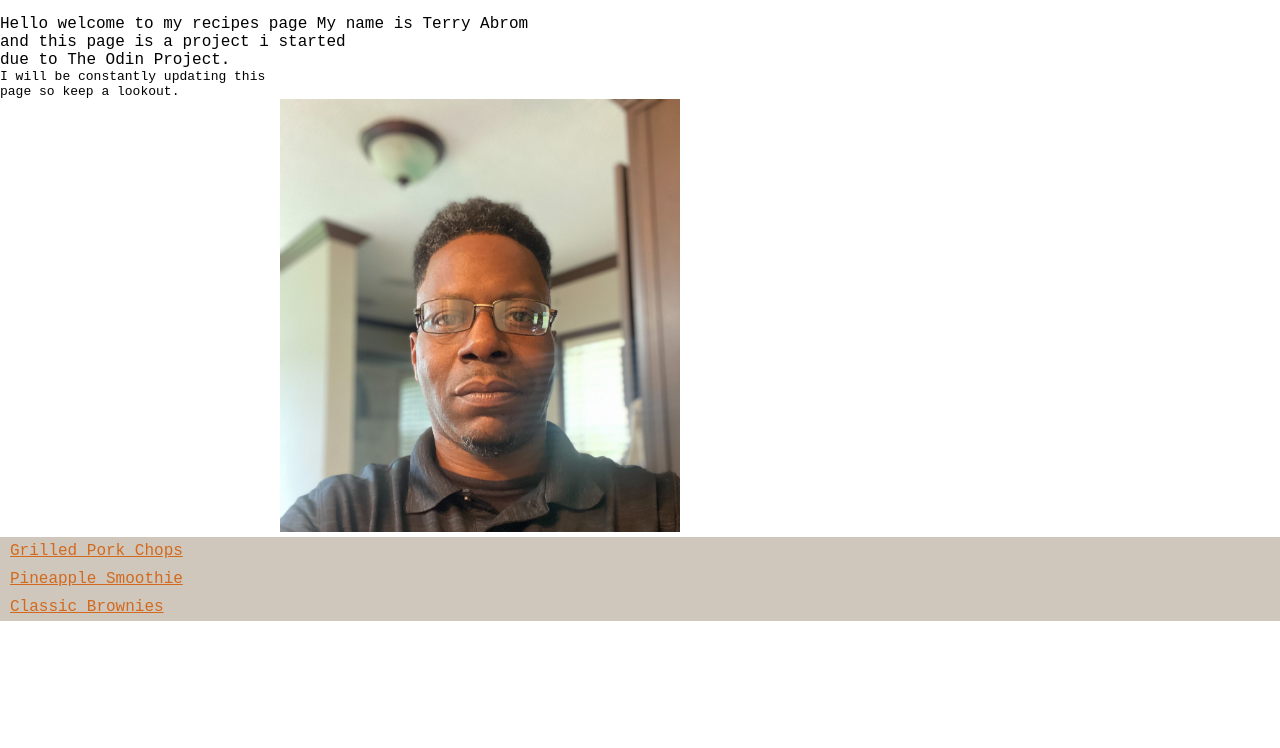
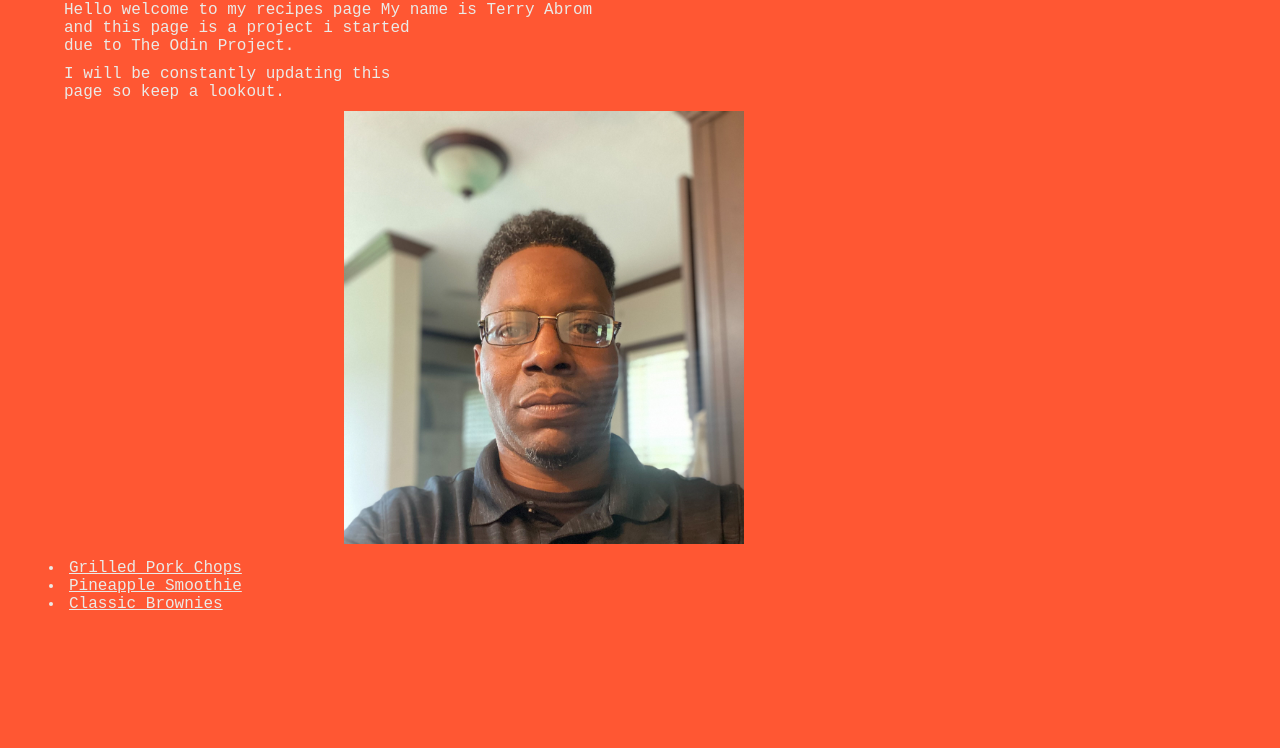
Before and after one commit to earnestabromjr/odin-recipes, a plain HTML site: page index.html in a window 1280 px wide. Shown: the part 52-800 px from the top of the page. Drawn offline with Linux system fonts and the light colour scheme.

Commit message:
Changed the overall styling
Made new classes and deleted some ids due to best practices
Added elements to the style sheet

```diff
--- a/style.css
+++ b/style.css
@@ -10,36 +10,45 @@ html {
   box-sizing: inherit;
 }
 
-.fontStyle {
-    color: black;
+.fontStyle, h3, h1, li {
+  color: #ebeae7;
   font-family: 'Courier New', Courier, monospace;
-}
-
-.fontSize {
-    font-size: 13px;
-}
-
-#bodyStyle {
-    background-color: rgb(192, 196, 195);
-}
-
-.divStyle {
-    background-color: rgb(208, 199, 188);
-}
-
-#header1 {
-    text-align: center;
 }
 
 h1 {
   margin-bottom: 30px;
+  text-align: center;
+  font-size: 20px;
 }
 
-li, a {
-    padding: 5px;
-    color: chocolate;
+h3, p {
+  margin-bottom: 10px;
 }
 
+h3, p {
+  display: block;
+}
+
+a {
+  padding: 5px;
+  color: #ebeae7;
+}
+
+body {
+  margin-left: 5%;
+  background-color: #ff5733;
+}
+
+.container {
+  display: block;
+  align-items: left;
+  justify-content: left;
+}
 .center {
   margin-left: 280px;
+  margin-right: 280px;
 }
+
+.color {
+  background-color: #ffa07a;
+}
```
Lines whose indentation alone changed are shown as unchanged.
